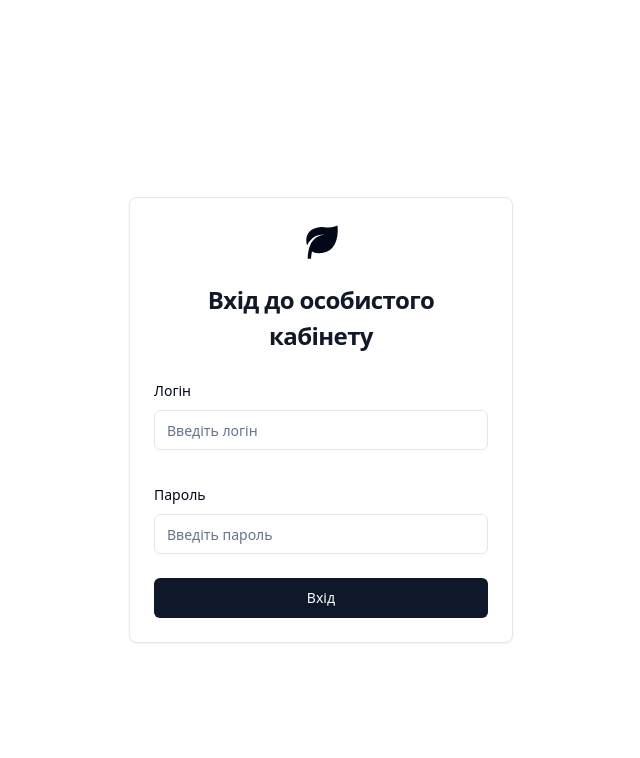
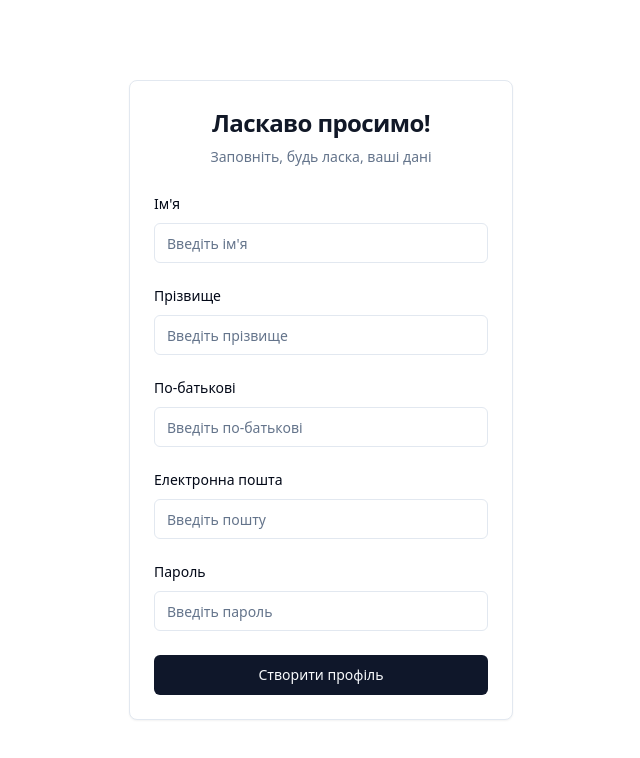
Before and after one commit to laradoren/green-board-frontend, a React (Create React App) app: page / in a window 1280 px wide. Shown: the top 758 px of the page, without its empty margins (319-959 px from the left). Built offline with nearby package versions, Linux system fonts and the light colour scheme.

Commit message:
3-Implemented Register Page

```diff
--- a/src/App.tsx
+++ b/src/App.tsx
@@ -1,11 +1,12 @@
 import './App.css';
 import LoginPage from "./pages/login/LoginPage";
 import './globals.css'
+import RegisterPage from "./pages/login/RegisterPage";
 
 function App() {
   return (
     <div className="main-page">
-        <LoginPage />
+        <RegisterPage />
     </div>
   );
 }
--- /dev/null
+++ b/src/components/form/register-form.tsx
@@ -0,0 +1,111 @@
+"use client"
+
+import { zodResolver } from "@hookform/resolvers/zod"
+import * as z from "zod"
+import {
+    Form,
+    FormControl,
+    FormField,
+    FormItem,
+    FormLabel,
+    FormMessage,
+} from "../ui/form"
+import { Input } from "../ui/input"
+import { useForm } from "react-hook-form";
+
+const registerSchema = z.object({
+    name: z.string().min(5).max(20),
+    surname: z.string().min(5).max(20),
+    lastname: z.string().min(5).max(20),
+    email: z.string().min(5).max(20),
+    password: z.string().min(5).max(20),
+});
+
+export const RegisterForm = () => {
+    const form = useForm<z.infer<typeof registerSchema>>({
+        resolver: zodResolver(registerSchema),
+        defaultValues: {
+            name: "",
+            surname: "",
+            lastname: "",
+            email: "",
+            password: "",
+        },
+    })
+
+    function onSubmit(values: z.infer<typeof registerSchema>) {
+        console.log(values)
+    }
+
+    return (
+        <Form {...form}>
+            <form onSubmit={form.handleSubmit(onSubmit)} className="space-y-5">
+                <FormField
+                    control={form.control}
+                    name="name"
+                    render={({ field }) => (
+                        <FormItem>
+                            <FormLabel>Ім'я</FormLabel>
+                            <FormControl>
+                                <Input placeholder="Введіть ім'я" {...field} />
+                            </FormControl>
+                            <FormMessage />
+                        </FormItem>
+                    )}
+                />
+                <FormField
+                    control={form.control}
+                    name="surname"
+                    render={({ field }) => (
+                        <FormItem>
+                            <FormLabel>Прізвище</FormLabel>
+                            <FormControl>
+                                <Input placeholder="Введіть прізвище" {...field} />
+                            </FormControl>
+                            <FormMessage />
+                        </FormItem>
+                    )}
+                />
+                <FormField
+                    control={form.control}
+                    name="lastname"
+                    render={({ field }) => (
+                        <FormItem>
+                            <FormLabel>По-батькові</FormLabel>
+                            <FormControl>
+                                <Input placeholder="Введіть по-батькові" {...field} />
+                            </FormControl>
+                            <FormMessage />
+                        </FormItem>
+                    )}
+                />
+                <FormField
+                    control={form.control}
+                    name="email"
+                    render={({ field }) => (
+                        <FormItem>
+                            <FormLabel>Електронна пошта</FormLabel>
+                            <FormControl>
+                                <Input placeholder="Введіть пошту" {...field} />
+                            </FormControl>
+                            <FormMessage />
+                        </FormItem>
+                    )}
+                />
+                <FormField
+                    control={form.control}
+                    name="password"
+                    render={({ field }) => (
+                        <FormItem>
+                            <FormLabel>Пароль</FormLabel>
+                            <FormControl>
+                                <Input placeholder="Введіть пароль" {...field} />
+                            </FormControl>
+                            <FormMessage />
+                        </FormItem>
+                    )}
+                />
+            </form>
+        </Form>
+    )
+}
--- /dev/null
+++ b/src/pages/login/RegisterPage.tsx
@@ -0,0 +1,26 @@
+import { Card, CardContent, CardDescription, CardFooter, CardHeader, CardTitle } from "../../components/ui/card";
+import { Button } from "../../components/ui/button";
+import { RegisterForm } from "../../components/form/register-form";
+
+const RegisterPage = () => {
+    return (
+        <div className="flex min-h-full flex-col justify-center px-6 py-6 lg:px-8">
+            <Card className="sm:mx-auto sm:w-full sm:max-w-sm">
+                <CardHeader>
+                    <CardTitle>
+                        <h2 className="text-center text-2xl font-bold leading-9 tracking-tight text-gray-900">Ласкаво просимо!</h2>
+                    </CardTitle>
+                    <CardDescription className="text-center">Заповніть, будь ласка, ваші дані</CardDescription>
+                </CardHeader>
+                <CardContent>
+                    <RegisterForm />
+                </CardContent>
+                <CardFooter>
+                    <Button className="flex h-10 w-full" type="submit">Створити профіль</Button>
+                </CardFooter>
+            </Card>
+        </div>
+    );
+}
+
+export default RegisterPage;
```
